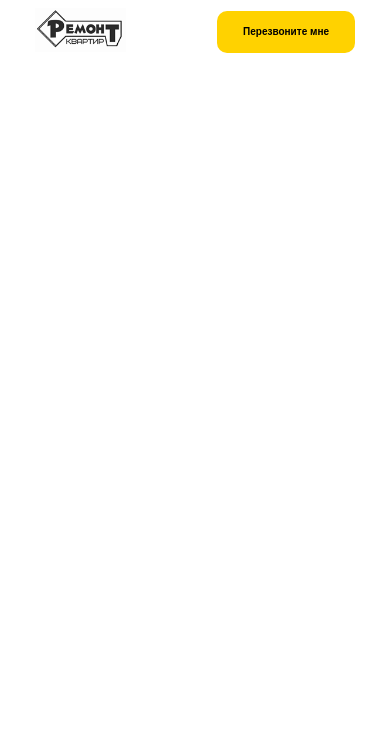
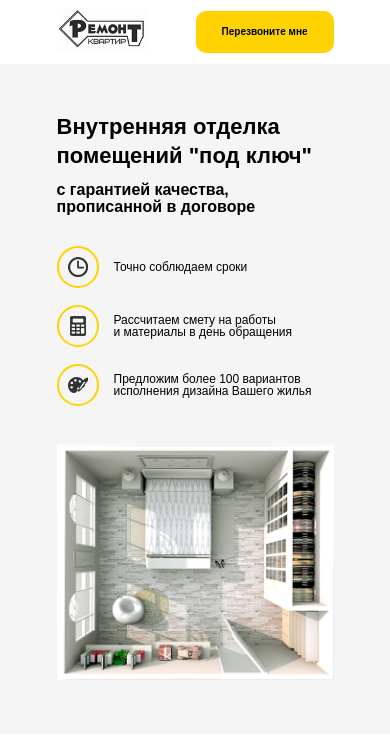
Before and after one commit to YuriyYurev/lesson-13, a plain HTML site: page src/index.html in a window 390 px wide. Drawn offline with Linux system fonts and the light colour scheme.

Commit message:
Сверстал главный экран, адаптировал под под экраны размером 1200рх, 768рх им меньше

```diff
--- a/src/index.html
+++ b/src/index.html
@@ -34,5 +34,48 @@
     <!-- /.container -->
   </nav>
   <!-- /.navbar -->
+  <main>
+    <section class="hero">
+      <div class="container">
+        <div class="hero-block">
+          <div class="hero-text">
+            <h1 class="hero-text__title">
+                Внутренняя отделка
+                помещений "под ключ"</h1>
+            <span class="hero-text__subtitle">с гарантией качества,
+              прописанной в договоре</span>
+            <ul class="hero-list">
+              <li class="hero-list__item">
+                <div class="hero-list__image">
+                  <img src="img/hero/clock.png" alt="clock" class="hero-list__img">
+                </div>
+                <span class="hero-list__text">Точно соблюдаем сроки</span>
+              </li>
+              <li class="hero-list__item">
+                <div class="hero-list__image">
+                  <img src="img/hero/calculator.png" alt="" class="hero-list__img">
+                </div>
+                <span class="hero-list__text">Рассчитаем смету на работы и&nbsp;материалы в день обращения</span>
+              </li>
+              <li class="hero-list__item">
+                <div class="hero-list__image">
+                  <img src="img/hero/paint-board.png" alt="paint-board" class="hero-list__img">
+                </div>
+                <span class="hero-list__text">Предложим более 100 вариантов исполнения дизайна Вашего жилья</span>
+              </li>
+            </ul>
+          </div>
+          <!-- /.hero-text -->
+          <div class="hero-image">
+            <img src="img/hero/hero-img.png" alt="План квартиры">
+          </div>
+          <!-- /.hero-image -->
+        </div>
+        <!-- /.hero-block -->
+      </div>
+      <!-- /.container -->
+    </section>
+    <!-- /.hero -->
+  </main>
 </body>
 </html>
--- /dev/null
+++ b/src/sass/blocks/_hero.sass
@@ -0,0 +1,71 @@
+.hero
+  padding: 50px 0
+  background-color: #f5f5f5
+  &-block
+    display: flex
+  &-text
+    flex-basis: 50%
+    margin-right: 10px
+    &__title
+      font-size: 40px
+      font-weight: 600
+      line-height: 55px
+      margin-bottom: 15px
+    &__subtitle
+      display: inline-block
+      font-size: 20px
+      font-weight: 600
+      line-height: 65px
+      margin-bottom: 47px
+  &-list
+    margin: 0
+    padding: 0
+    &__item
+      display: flex
+      align-items: center
+      margin-bottom: 24px
+    &__image
+      display: flex
+      align-items: center
+      justify-content: center
+      min-width: 38px
+      min-height: 38px
+      border: 2px solid #ffd200;
+      border-radius: 50%
+      margin-right: 28px
+    &__text
+      font-size: 14px
+      font-weight: 400
+      line-height: 24px
+      max-width: 240px
+@media (max-width: 1200px)
+  .hero
+    &-block
+      flex-direction: column
+    &-text
+      &__title
+        max-width: 600px
+    &-list
+      margin-bottom: 38px
+@media (max-width: 768px)
+  .hero
+    &-text
+      &__title
+        max-width: 300px
+        font-size: 22px
+        line-height: 1.3
+        margin-top: -1px
+        margin-bottom: 10px
+      &__subtitle
+        max-width: 200px
+        font-size: 16px
+        line-height: 1.1
+        margin-bottom: 30px
+    &-list
+      &__item
+        margin-bottom: 17px
+      &__text
+        font-size: 12px
+        line-height: 1
+      &__image
+        margin-right: 15px
--- a/src/sass/blocks/_navbar.sass
+++ b/src/sass/blocks/_navbar.sass
@@ -36,6 +36,9 @@
       padding: 15px 26px
     &__logo
 @media (max-width: 567px)
+  .container
+    max-width: 277px
+    width: 100%
   .navbar
     &__button
       font-size: 10px
--- a/src/sass/style.sass
+++ b/src/sass/style.sass
@@ -1,4 +1,6 @@
 @import 'colors'
 @import 'interface'
 /* импорт навигационной панели */
-@import 'blocks/_navbar'
+@import 'blocks/navbar'
+/* Блок hero */
+@import 'blocks/hero'
```
Also changed, not shown: src/css/style.css, src/img/hero/calculator.png (added), src/img/hero/clock.png (added), src/img/hero/hero-img.png (added), src/img/hero/paint-board.png (added), 1 other file.
